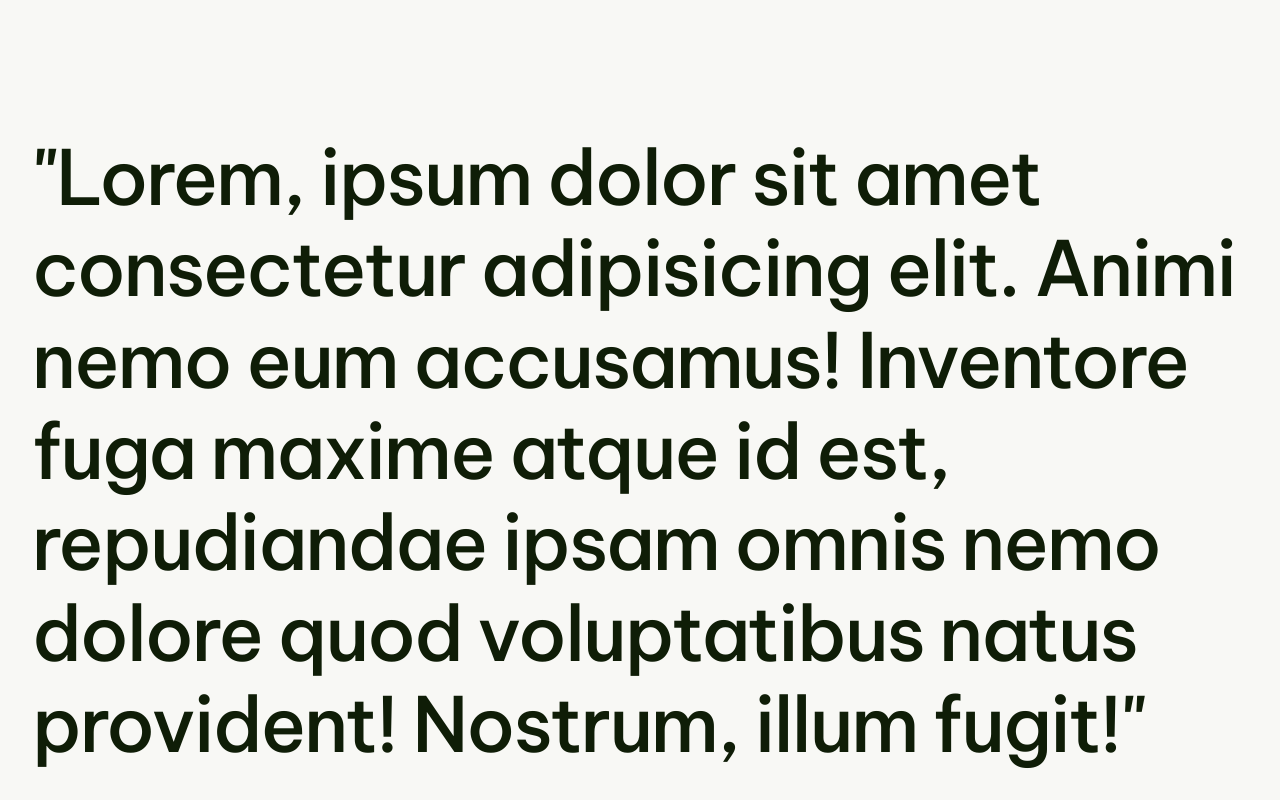
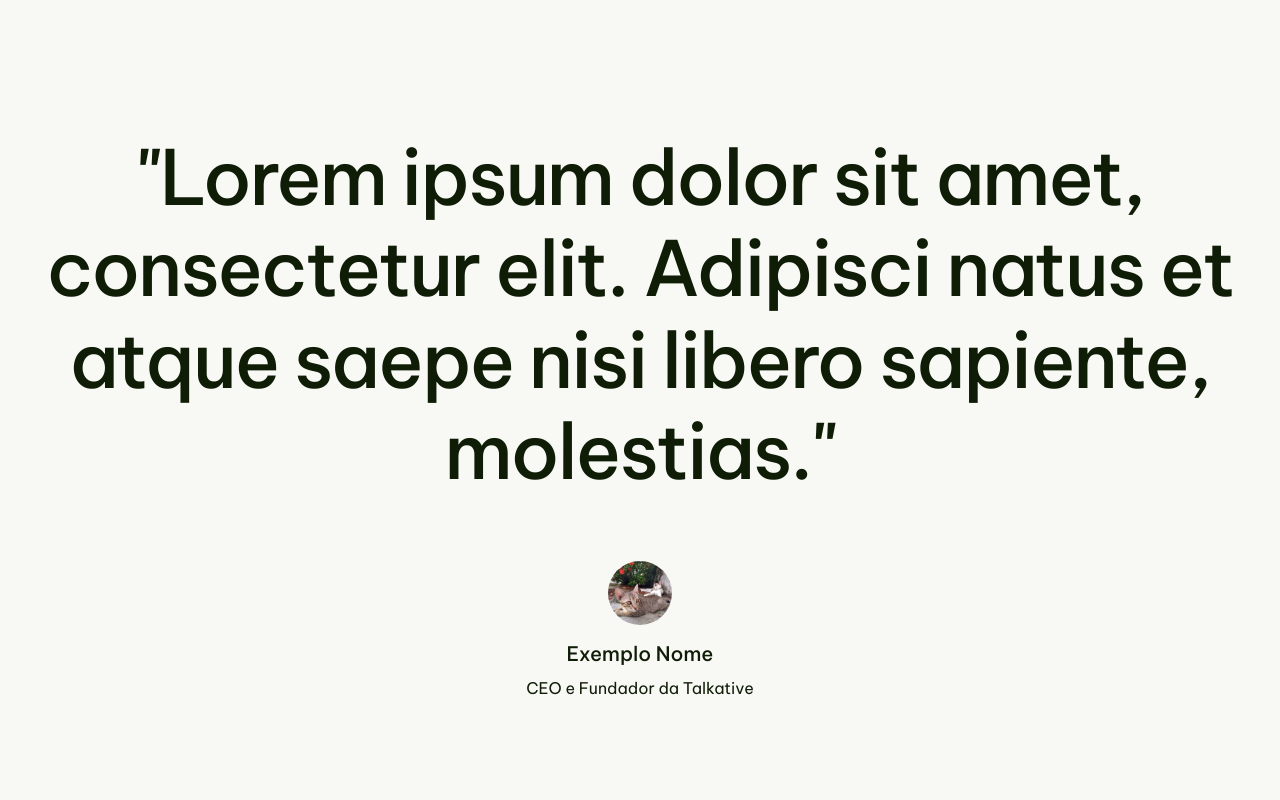
Before and after one commit to SnayderRodrigues/react-study, a React (Vite) app: page /about in a window 1280 px wide. Shown: the part 1760-2560 px from the top of the page. Built offline with nearby package versions, Linux system fonts and the light colour scheme.

Commit message:
update: about page content section style

```diff
--- a/src/pages/about/AboutPageContent.jsx
+++ b/src/pages/about/AboutPageContent.jsx
@@ -1,4 +1,4 @@
-import React from 'react'
+import React from "react";
 import Cat from "../../img/IMG_20200407_163224926_HDR-01.jpeg";
 
 const AboutPageContent = () => {
@@ -9,14 +9,17 @@ const AboutPageContent = () => {
           <img src={Cat} alt="" />
         </div>
         <h2 className="aboutPage-content__headline">
-          "Lorem, ipsum dolor sit amet consectetur adipisicing elit. Animi nemo
-          eum accusamus! Inventore fuga maxime atque id est, repudiandae ipsam
-          omnis nemo dolore quod voluptatibus natus provident! Nostrum, illum
-          fugit!"
+          "Lorem ipsum dolor sit amet, consectetur  elit. Adipisci
+          natus et atque saepe nisi libero sapiente, molestias."
         </h2>
+        <div className="aboutPage-content__author">
+          <img src={Cat} alt="" />
+          <span>Exemplo Nome</span>
+          <span>CEO e Fundador da Talkative</span>
+        </div>
       </div>
     </section>
   );
-}
+};
 
-export default AboutPageContent
+export default AboutPageContent;
--- a/src/styles/pages/about/_aboutpagecontent.scss
+++ b/src/styles/pages/about/_aboutpagecontent.scss
@@ -4,6 +4,11 @@
   background-color: var(--bg-color);
   padding: 0 0 12rem;
 
+  &__wrapper {
+    display: flex;
+    flex-direction: column;
+    align-items: center;
+  }
   &__image-wrapper {
     margin-bottom: 12rem;
     img {
@@ -14,5 +19,22 @@
   }
   &__headline {
     display: inline-block;
+    text-align: center;
+  }
+  &__author {
+    display: flex;
+    flex-direction: column;
+    align-items: center;
+
+    img {
+      width: 4rem;
+      aspect-ratio: 1/1;
+      margin-bottom: 1rem;
+    }
+    span:nth-of-type(1) {
+        font-size: 1.25rem;
+        font-weight: 500;
+        margin-bottom: 0.75rem;
+    }
   }
 }
```
